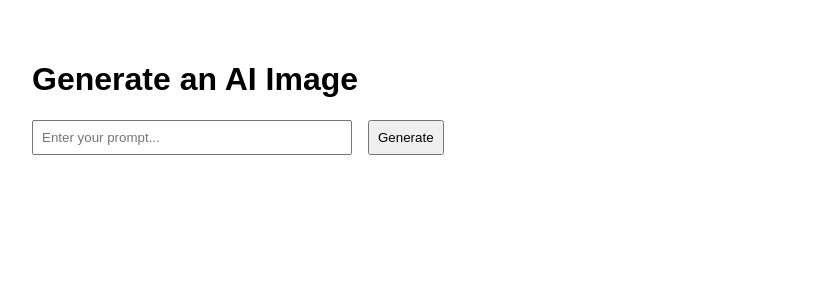
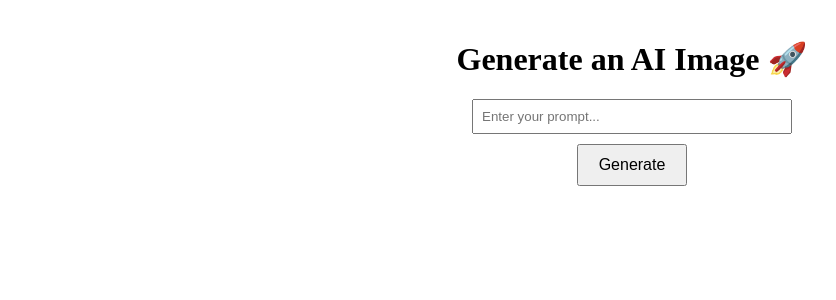
Before and after one commit to Reinhart84/ai4all-platform, a React (Create React App) app in the folder frontend/: page / in a window 1280 px wide. Shown: the top 300 px of the page, without its empty margins (8-844 px from the left). Built offline with nearby package versions, Linux system fonts and the light colour scheme.

Commit message:
dankzij de vervanging van npm ci door npm install, hoort die nu te slagen

```diff
--- a/frontend/src/App.js
+++ b/frontend/src/App.js
@@ -14,13 +14,17 @@ function App() {
     setImageUrl(null);
 
     try {
-      const response = await fetch("https://generateimage-ks5pduma2a-uc.a.run.app", {
-        method: "POST",
-        headers: {
-          "Content-Type": "application/json",
-        },
-        body: JSON.stringify({ prompt }),
-      });
+      // 🌐 Verwijs naar je Cloud Function
+      const response = await fetch(
+        "https://us-central1-ai4all-platform-fe2e4.cloudfunctions.net/generateImage",
+        {
+          method: "POST",
+          headers: {
+            "Content-Type": "application/json",
+          },
+          body: JSON.stringify({ prompt }),
+        }
+      );
 
       const data = await response.json();
 
@@ -37,8 +41,8 @@ function App() {
   };
 
   return (
-    <div style={{ padding: "2rem", fontFamily: "Arial, sans-serif" }}>
-      <h1>Generate an AI Image</h1>
+    <div style={{ textAlign: "center", marginTop: "40px" }}>
+      <h1>Generate an AI Image 🚀</h1>
       <input
         type="text"
         value={prompt}
@@ -46,15 +50,25 @@ function App() {
         placeholder="Enter your prompt..."
         style={{ width: "300px", padding: "0.5rem" }}
       />
-      <button onClick={handleGenerate} style={{ marginLeft: "1rem", padding: "0.5rem" }}>
+      <br />
+      <button
+        onClick={handleGenerate}
+        disabled={loading}
+        style={{
+          marginTop: "10px",
+          padding: "10px 20px",
+          fontSize: "16px",
+          cursor: "pointer",
+        }}
+      >
         Generate
       </button>
 
       {loading && <p>Generating image...</p>}
       {error && <p style={{ color: "red" }}>{error}</p>}
       {imageUrl && (
-        <div style={{ marginTop: "2rem" }}>
-          <img src={imageUrl} alt="Generated" style={{ maxWidth: "100%" }} />
+        <div style={{ marginTop: "20px" }}>
+          <img src={imageUrl} alt="Generated" />
         </div>
       )}
     </div>
```
